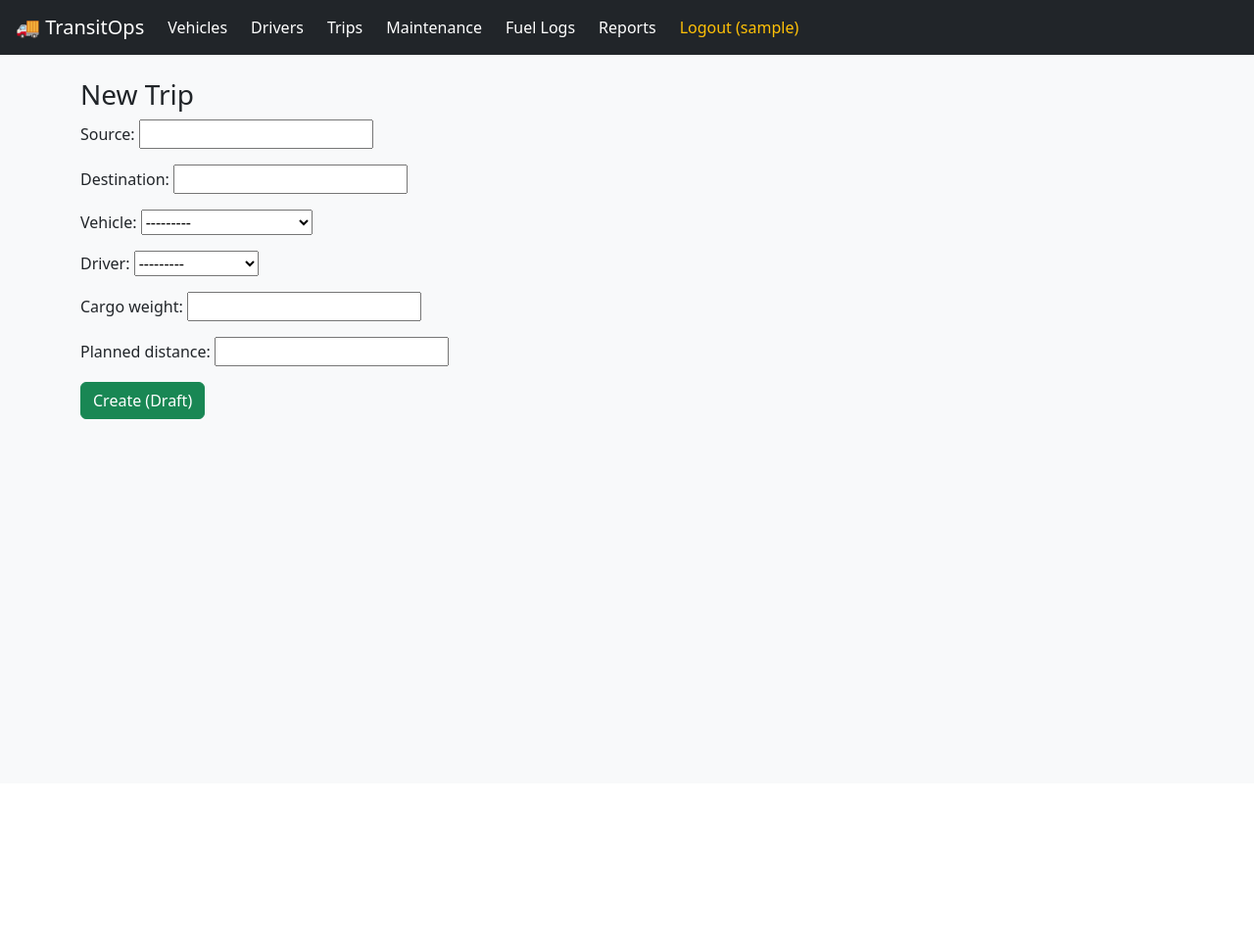
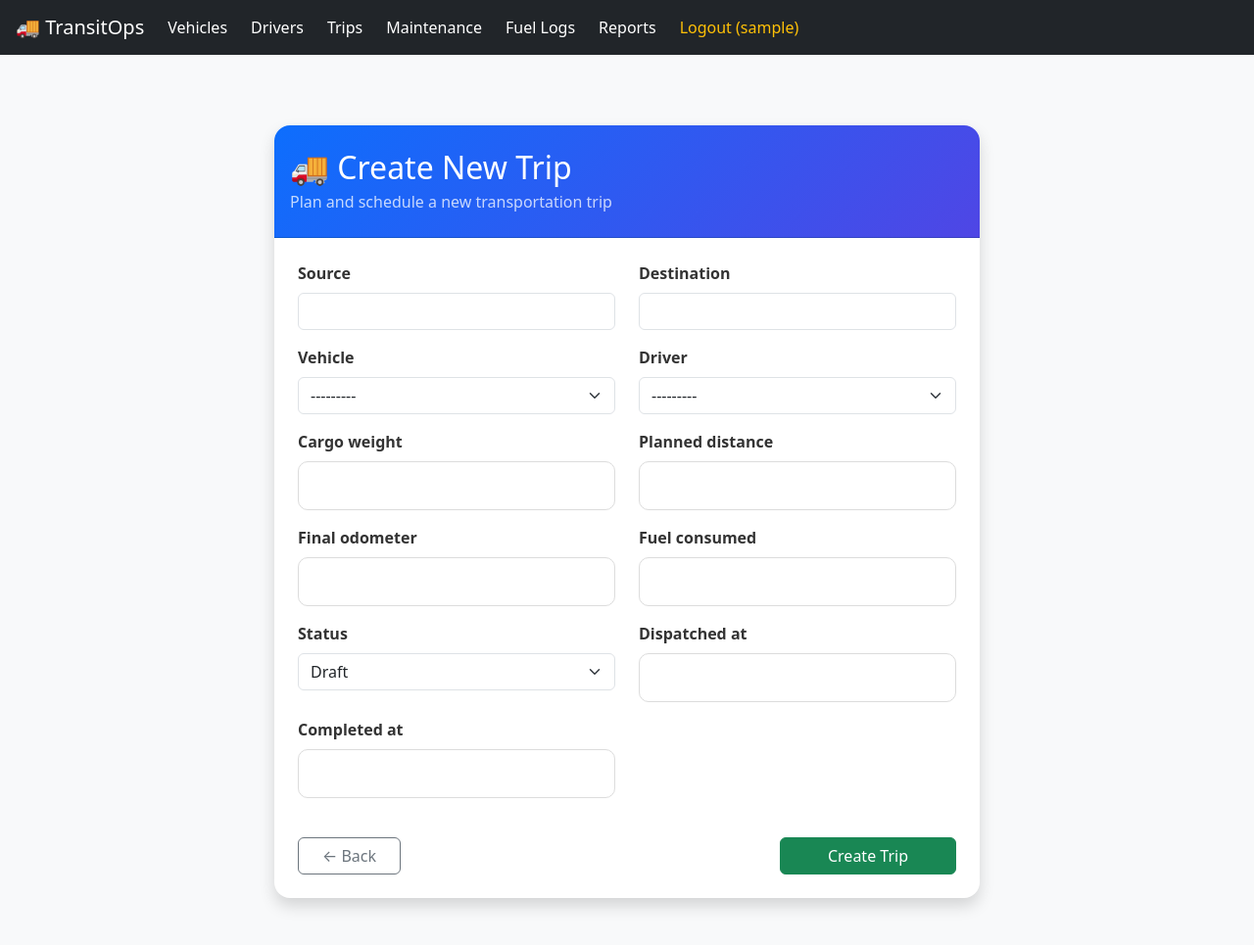
Before and after one commit to anshika533/test, a Django app: page /trips/add/ in a window 1280 px wide. Shown: the whole page at 98% size. Before the commit the page ends 428 px from the top, so only its background shows below. Run offline with Django 5.2, Linux system fonts and the light colour scheme; a user stored in the database is signed in; tables that the repository leaves empty hold one stand-in row (values such as "Sample post").

Commit message:
Forms.py

```diff
--- a/fleet/forms.py
+++ b/fleet/forms.py
@@ -17,7 +17,16 @@
 class TripForm(forms.ModelForm):
     class Meta:
         model = Trip
-        fields = ['source', 'destination', 'vehicle', 'driver', 'cargo_weight', 'planned_distance']
+        fields = '__all__'
+
+        widgets = {
+            'vehicle': forms.Select(attrs={'class': 'form-select'}),
+            'driver': forms.Select(attrs={'class': 'form-select'}),
+            'source': forms.TextInput(attrs={'class': 'form-control'}),
+            'destination': forms.TextInput(attrs={'class': 'form-control'}),
+            'distance_km': forms.NumberInput(attrs={'class': 'form-control'}),
+            'status': forms.Select(attrs={'class': 'form-select'}),
+        }
 
     def __init__(self, *args, **kwargs):
         super().__init__(*args, **kwargs)
--- a/templates/fleet/trip_form.html
+++ b/templates/fleet/trip_form.html
@@ -1,5 +1,102 @@
 {% extends "base.html" %}
+
 {% block content %}
-<h3>New Trip</h3>
-<form method="post">{% csrf_token %}{{ form.as_p }}<button class="btn btn-success">Create (Draft)</button></form>
+<div class="container py-5">
+    <div class="row justify-content-center">
+        <div class="col-lg-8">
+
+            <div class="card shadow border-0 rounded-4">
+
+                <!-- Header -->
+                <div class="card-header bg-primary text-white py-4 rounded-top-4">
+                    <h2 class="mb-1">🚚 Create New Trip</h2>
+                    <p class="mb-0 opacity-75">
+                        Plan and schedule a new transportation trip
+                    </p>
+                </div>
+
+                <!-- Form -->
+                <div class="card-body p-4">
+                    <form method="post">
+                        {% csrf_token %}
+
+                        <div class="row">
+                            {% for field in form %}
+                            <div class="col-md-6 mb-3">
+                                <label class="form-label fw-semibold">
+                                    {{ field.label }}
+                                </label>
+
+                                {{ field }}
+
+                                {% if field.help_text %}
+                                <small class="text-muted">
+                                    {{ field.help_text }}
+                                </small>
+                                {% endif %}
+
+                                {% if field.errors %}
+                                <div class="text-danger small mt-1">
+                                    {{ field.errors }}
+                                </div>
+                                {% endif %}
+                            </div>
+                            {% endfor %}
+                        </div>
+
+                        <div class="d-flex justify-content-between mt-4">
+                            <a href="{% url 'trip_list' %}" class="btn btn-outline-secondary px-4">
+                                ← Back
+                            </a>
+
+                            <button type="submit" class="btn btn-success px-5">
+                                Create Trip
+                            </button>
+                        </div>
+
+                    </form>
+                </div>
+
+            </div>
+
+        </div>
+    </div>
+</div>
+
+<style>
+.card{
+    transition: 0.3s ease;
+}
+
+.card:hover{
+    transform: translateY(-3px);
+}
+
+input,
+select,
+textarea{
+    width:100%;
+    padding:12px 15px;
+    border:1px solid #dcdcdc;
+    border-radius:10px;
+    transition:0.3s;
+}
+
+input:focus,
+select:focus,
+textarea:focus{
+    border-color:#0d6efd;
+    box-shadow:0 0 10px rgba(13,110,253,.15);
+    outline:none;
+}
+
+.form-label{
+    color:#333;
+}
+
+.card-header{
+    background: linear-gradient(135deg,#0d6efd,#4f46e5);
+}
+</style>
+
 {% endblock %}
```
Also changed, not shown: 10 other files.
